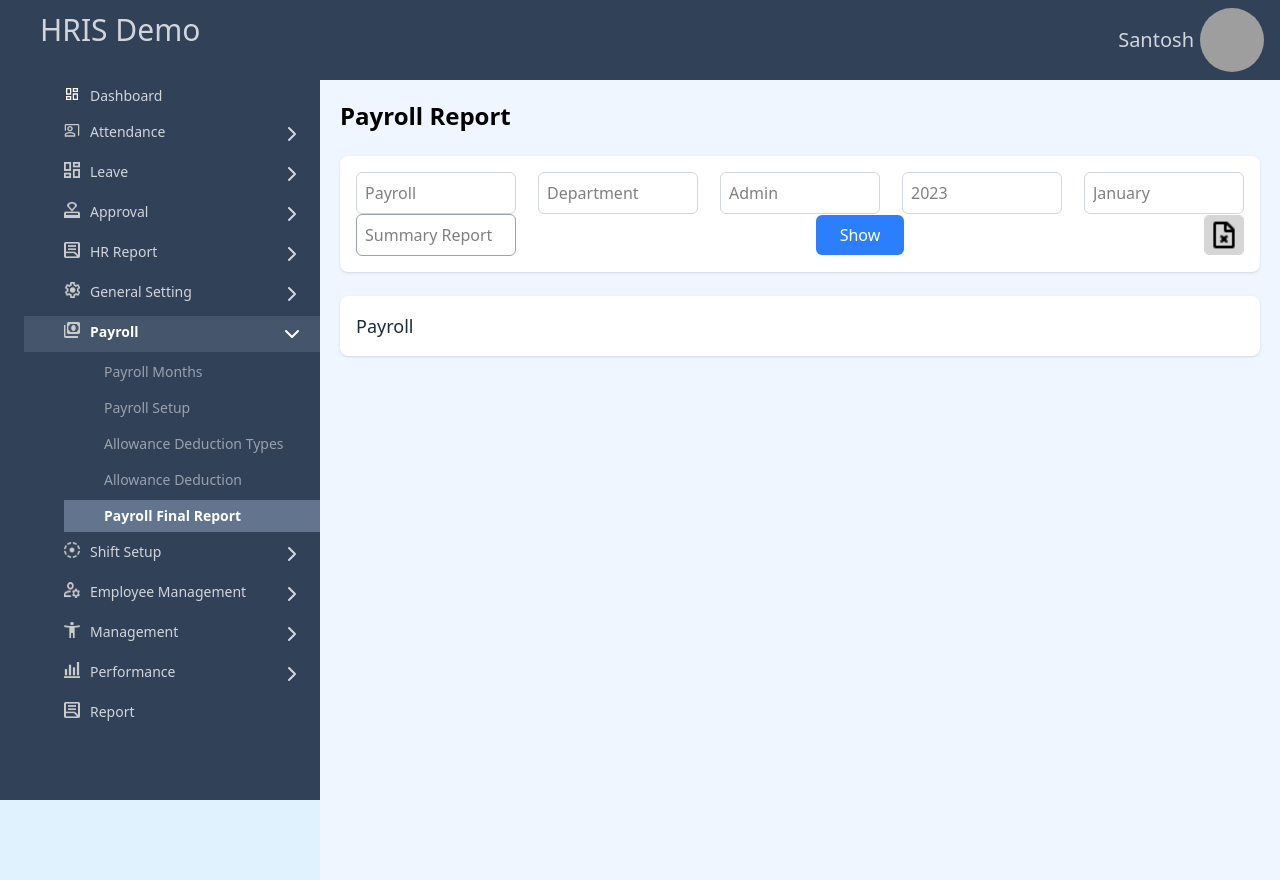
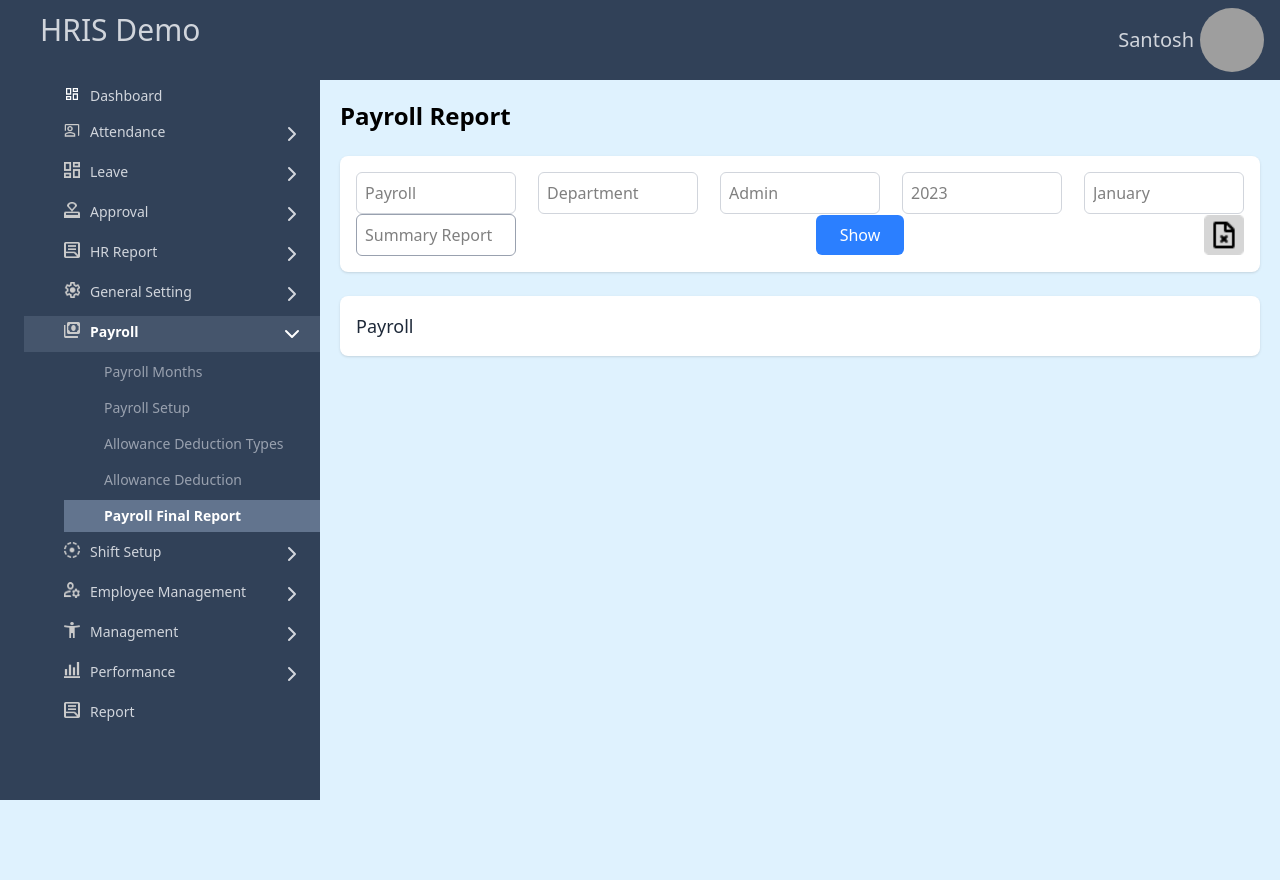
Before and after one commit to AdityaBhandari82/ToDo-List, a React (Vite) app: page /payroll/payroll_final_report in a window 1280 px wide. Built offline with nearby package versions, Linux system fonts and the light colour scheme; grey boxes are pictures that could not be loaded.

Commit message:
changed color

```diff
--- a/src/Component/Leave/LeaveEntry.jsx
+++ b/src/Component/Leave/LeaveEntry.jsx
@@ -46,7 +46,7 @@ function LeaveEntry() {
       <section className="bg-sky-100 flex flex-col w-full h-screen">
         <Header />
 
-        <div className="min-h-screen bg-blue-50 p-5">
+        <div className="min-h-screen bg-sky-100 p-5">
           <h1 className="text-2xl font-semibold mb-6">Leave Entry</h1>
 
           {/* Filters Section */}
--- a/src/Component/Payroll/PayrollFinalReport.jsx
+++ b/src/Component/Payroll/PayrollFinalReport.jsx
@@ -52,7 +52,7 @@ const PayrollFinalReport = () => {
   return (
     <section className="bg-sky-100 flex flex-col w-full">
       <Header/>
-    <div className="min-h-screen bg-blue-50 p-5">
+    <div className="min-h-screen bg-sky-100 p-5">
     <h1 className="text-2xl font-semibold mb-6">Payroll Report</h1>
 
     {/* Filters Section */}
--- a/src/Component/Performance/PerformanceReport.jsx
+++ b/src/Component/Performance/PerformanceReport.jsx
@@ -31,7 +31,7 @@ function PerformanceReport() {
       <section className="bg-sky-100 flex flex-col w-full h-screen">
         <Header />
 
-        <div className="min-h-screen bg-blue-50 p-5">
+        <div className="min-h-screen bg-sky-100 p-5">
           <h1 className="text-2xl font-semibold mb-6">Performance Report</h1>
 
           {/* Filters Section */}
```
